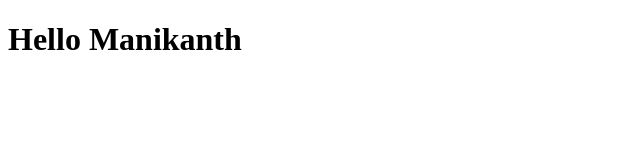
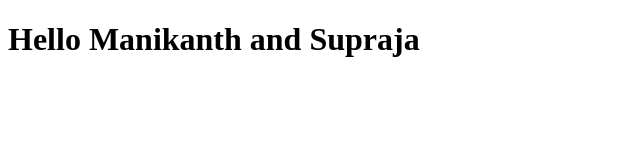
Before and after one commit to RameshwaramManikanth/CICD-Mani, a plain HTML site: page index.html in a window 1280 px wide. Shown: the whole page, without its empty margins (0-640 px from the left). Drawn offline with Linux system fonts and the light colour scheme.

Commit message:
New Commit1

```diff
--- a/index.html
+++ b/index.html
@@ -6,6 +6,6 @@
     <title>Document</title>
 </head>
 <body>
-    <h1>Hello Manikanth</h1>
+    <h1>Hello Manikanth and Supraja</h1>
 </body>
 </html>
```
